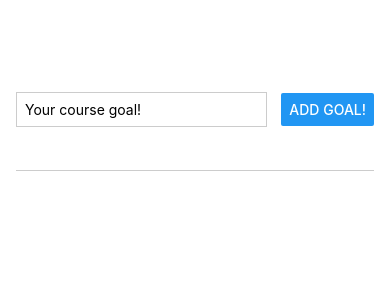
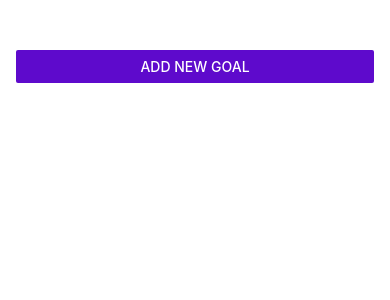
Before and after one commit to elizamthomas1994/react-native-goal-tracker, a React Native app: screen / in a window 390 px wide. Shown: the top 300 px of the page. Built offline with nearby package versions, Linux system fonts and the light colour scheme.

Commit message:
Added modal implementation for adding goals

```diff
--- a/App.js
+++ b/App.js
@@ -1,11 +1,16 @@
 import { useState } from 'react';
-import { StyleSheet, View, FlatList } from 'react-native';
+import { StyleSheet, View, FlatList, Button } from 'react-native';
 
 import GoalItem from './components/GoalItem';
 import GoalInput from './components/GoalInput';
 
 export default function App() {
+  const [modalIsVisible, setModalIsVisible] = useState(false);
   const [courseGoals, setCourseGoals] = useState([]);
+
+  function startAddGoalHandler() {
+    setModalIsVisible(true);
+  }
 
   function addGoalHandler(enteredGoalText) {
     setCourseGoals(currentCourseGoals => [
@@ -22,7 +27,13 @@
 
   return (
     <View style={styles.appContainer}>
-      <GoalInput onAddGoal={addGoalHandler} />
+      <Button
+        title='Add New Goal'
+        color="#5e0acc"
+        onPress={startAddGoalHandler}
+      />
+
+      <GoalInput visible={modalIsVisible} onAddGoal={addGoalHandler} />
 
       <View style={styles.goalsContainer}>
         <FlatList
--- a/components/GoalInput.js
+++ b/components/GoalInput.js
@@ -1,5 +1,5 @@
 import { useState } from 'react';
-import { View, TextInput, Button, StyleSheet } from 'react-native';
+import { View, TextInput, Button, StyleSheet, Modal } from 'react-native';
 
 function GoalInput(props) {
   const [enteredGoalText, setEnteredGoalText] = useState('');
@@ -14,6 +14,7 @@
   }
 
   return (
+    <Modal visible={props.visible} animationType="slide">
       <View style={styles.inputContainer}>
         <TextInput
           style={styles.textInput}
@@ -23,6 +24,7 @@
         />
         <Button title="Add Goal!" onPress={addGoalHandler} />
       </View>
+    </Modal>
   );
 }
 
```
Lines whose indentation alone changed are shown as unchanged.
